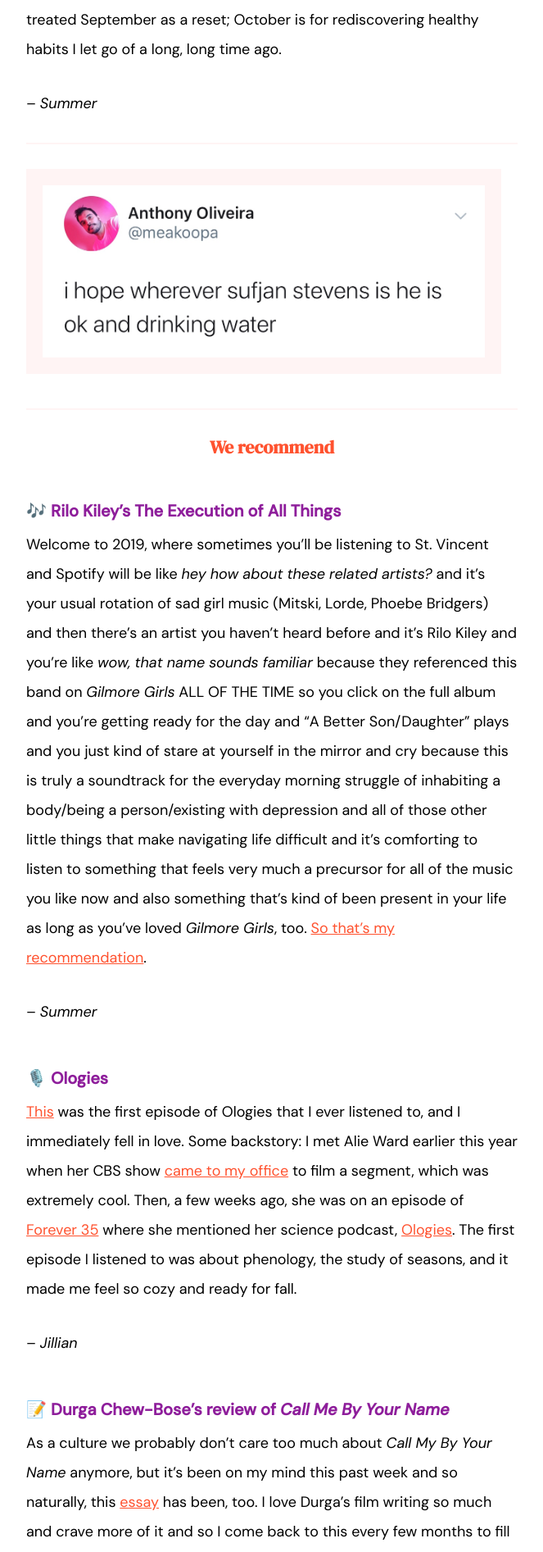
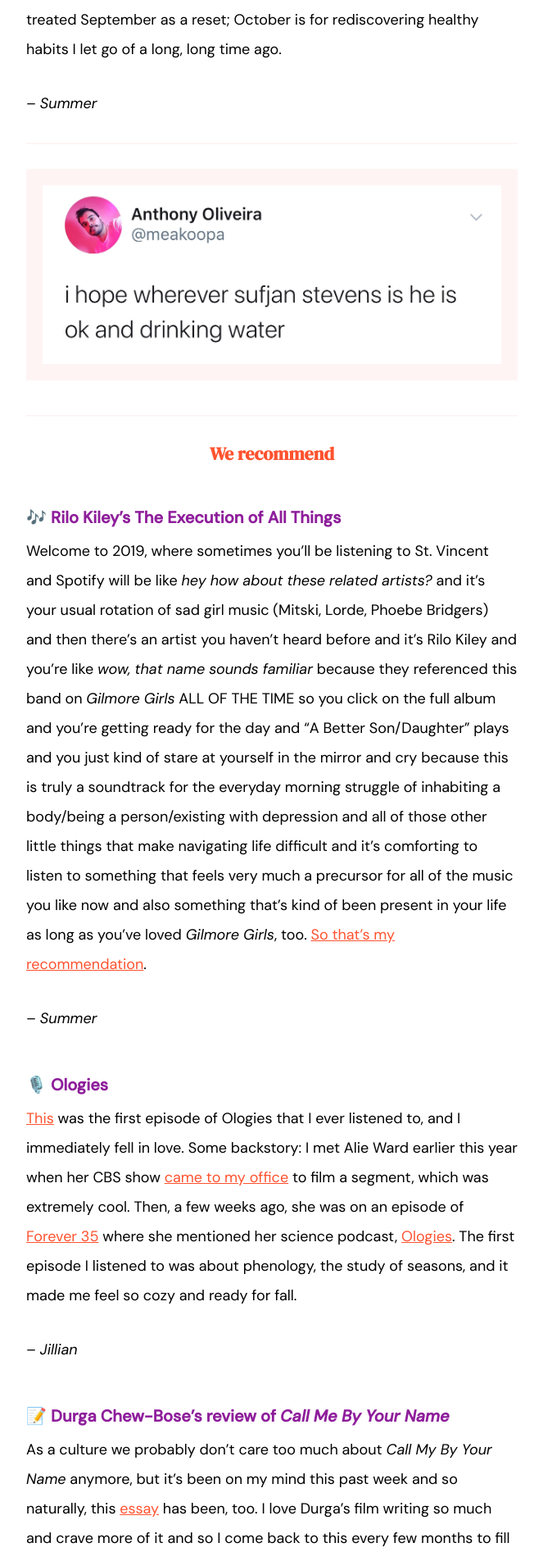
Before and after one commit to jilliangmeehan/letters-to-summer, a Jekyll site: the page built from emails/23.md, in a window 1280 px wide. Shown: the part 1470-3363 px from the top of the page at 82% size, without its empty margins (308-971 px from the left). Built offline with Jekyll 4.4.1, drawn with Linux system fonts in a browser that asks for light colours.

Commit message:
Update email.html

```diff
--- a/_layouts/email.html
+++ b/_layouts/email.html
@@ -54,7 +54,7 @@
       }
 
       img {
-        max-width: 540px;
+        max-width: 560px;
         margin: 0 auto;
         text-align: center;
         border: 20px solid #FFF4F4;
```
